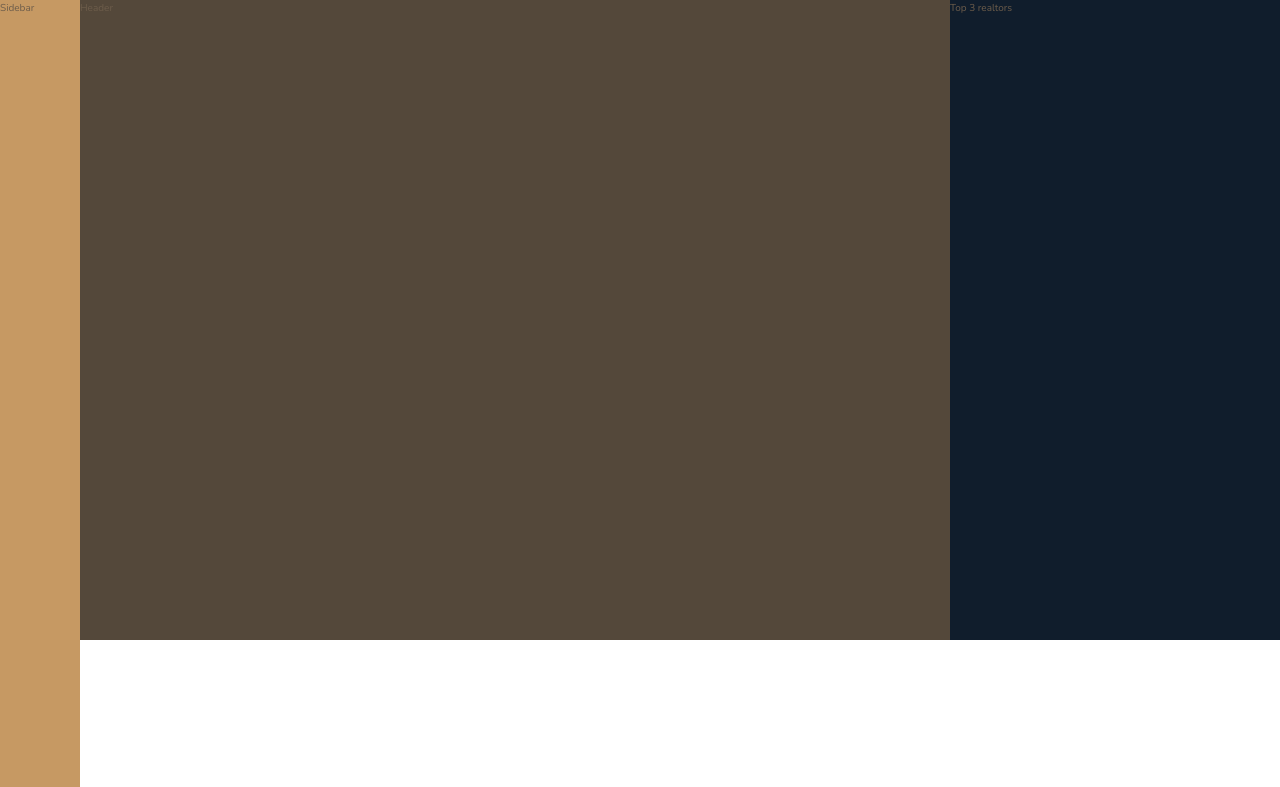
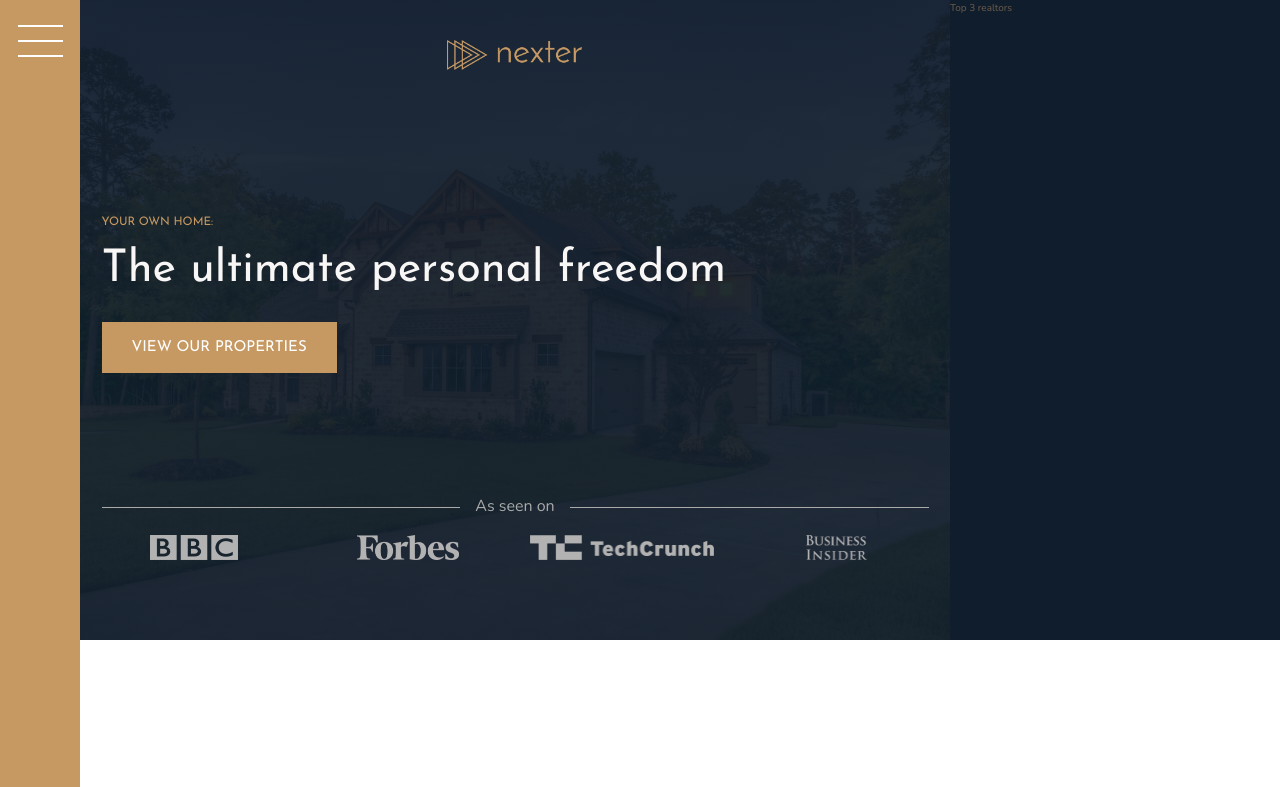
Before and after one commit to DavidSalomonDev/nexter, a website: page index.html in a window 1280 px wide. Shown: the top 787 px of the page. Drawn offline with nearby package versions, Linux system fonts and the light colour scheme.

Commit message:
Sidebar and header

```diff
--- a/index.html
+++ b/index.html
@@ -15,10 +15,22 @@
 
 <body class="container">
     <div class="sidebar">
-        Sidebar
+        <button class="nav-btn">
+
+        </button>
     </div>
     <header class="header">
-        Header
+        <img src="img/logo.png" alt="Nexter logo" class="header__logo">
+        <h3 class="heading-3">Your own home:</h3>
+        <h1 class="heading-1">The ultimate personal freedom</h1>
+        <button class="btn header__btn">View our properties</button>
+        <div class="header__seenon-text">As seen on</div>
+        <div class="header__seenon-logos">
+            <img src="img/logo-bbc.png" alt="Seen on logo 1">
+            <img src="img/logo-forbes.png" alt="Seen on logo 2">
+            <img src="img/logo-techcrunch.png" alt="Seen on logo 3">
+            <img src="img/logo-bi.png" alt="Seen on logo 4">
+        </div>
     </header>
     <div class="realtors">
         Top 3 realtors
--- a/sass/_header.scss
+++ b/sass/_header.scss
@@ -2,4 +2,54 @@
     background-color: $color-grey-dark-1;
     //positioning element
     grid-column: full-start / col-end 6;
+    background-image: linear-gradient(rgba($color-secondary, .93), rgba($color-secondary, .93)), url(../img/hero.jpeg);
+    background-size: cover;
+    background-position: center;
+    padding: 8rem;
+    padding-top: 4rem;
+
+    display: grid;
+    grid-template-rows: 1fr min-content 6rem 1fr;
+    grid-template-columns: max-content;
+    grid-row-gap: 1.5rem;
+    justify-content: center;
+
+    &__logo {
+        height: 3rem;
+        justify-self: center;
+    }
+
+    &__btn {
+        align-self: start;
+        justify-self: start;
+    }
+
+    &__seenon-text{
+        display: grid;
+        grid-template-columns: 1fr max-content 1fr;
+        grid-column-gap: 1.5rem;
+        align-items: center;
+        font-size: 1.6rem;
+        color: $color-grey-light-2;
+
+        &::before,
+        &::after{
+            content: "";
+            height: 1px;
+            display: block;
+            background-color: currentColor;
+        }
+    }
+
+    &__seenon-logos{
+        display: grid;
+        grid-template-columns: repeat(4, 1fr);
+        grid-column-gap: 3rem;
+        justify-items: center;
+
+        img {
+            height: 2.5rem;
+            filter: brightness(70%);
+        }
+    }
 }
--- a/sass/_sidebar.scss
+++ b/sass/_sidebar.scss
@@ -3,4 +3,34 @@
     //positioning element
     grid-column: sidebar-start / sidebar-end;
     grid-row: 1 / -1;
+    display: flex;
+    justify-content: center;
 }
+
+.nav-btn {
+    border: none;
+    border-radius: 0;
+
+    background-color: #fff;
+    height: 2px;
+    width: 4.5rem;
+    margin-top: 4rem;
+
+    &::before,
+    &::after {
+        background-color: #fff;
+
+        height: 2px;
+        width: 4.5rem;
+        content: "";
+        display: block;
+    }
+
+    &::before {
+        transform: translateY(-1.5rem);
+    }
+
+    &::after {
+        transform: translateY(1.3rem);
+    }
+}
--- a/sass/_typography.scss
+++ b/sass/_typography.scss
@@ -6,6 +6,9 @@
 
 .heading-1{
     @extend %heading;
+    font-size: 4.5rem;
+    color: $color-grey-light-1;
+    line-height: 1;
 }
 
 .heading-2{
```
Also changed, not shown: css/style.css.
